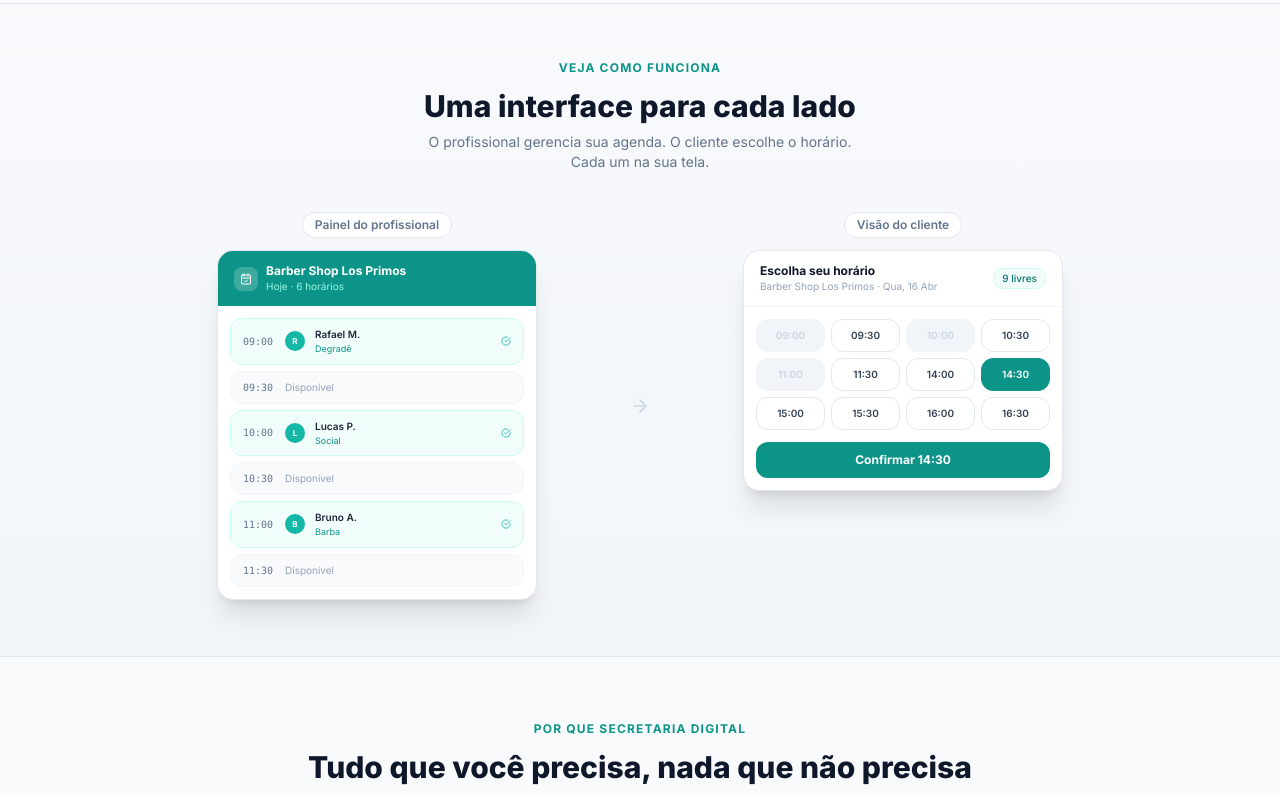
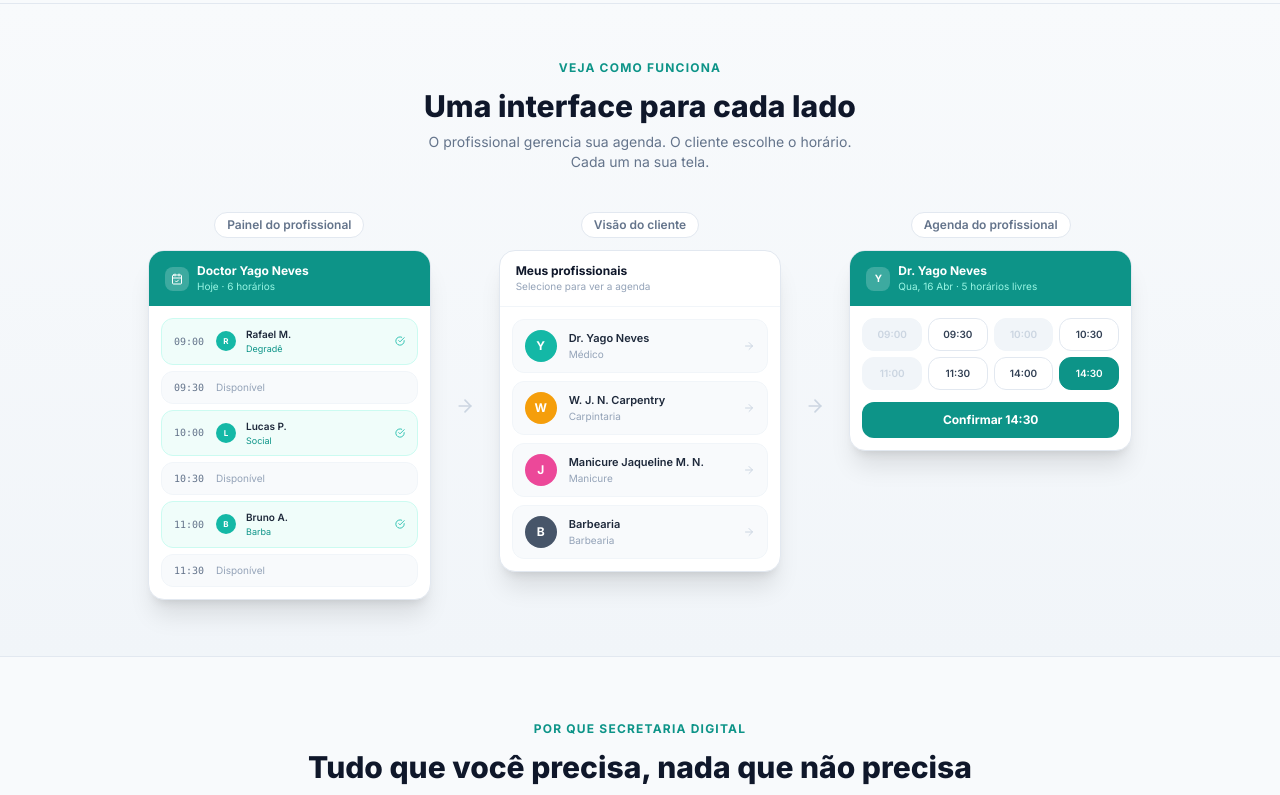
Before and after one commit to yagonvsdigital/agenda-facil, a React (Vite) app in the folder corteja/: page / in a window 1280 px wide. Shown: the part 670-1465 px from the top of the page. Built offline with nearby package versions, Linux system fonts and the light colour scheme; no server answers.

Commit message:
feat: update landing mockups with real examples

```diff
--- a/corteja/src/pages/public/Landing.tsx
+++ b/corteja/src/pages/public/Landing.tsx
@@ -21,7 +21,7 @@ function BarberMockup() {
           <CalendarCheck size={12} className="text-white" />
         </div>
         <div>
-          <p className="text-white text-xs font-bold">Barber Shop Los Primos</p>
+          <p className="text-white text-xs font-bold">Doctor Yago Neves</p>
           <p className="text-teal-200 text-[10px]">Hoje · 6 horários</p>
         </div>
       </div>
@@ -51,33 +51,57 @@ function BarberMockup() {
 }
 
 function ClientMockup() {
-  const slots = ['09:00','09:30','10:00','10:30','11:00','11:30','14:00','14:30','15:00','15:30','16:00','16:30']
+  const professionals = [
+    { name: 'Dr. Yago Neves', type: 'Médico', color: 'bg-teal-500', initial: 'Y' },
+    { name: 'W. J. N. Carpentry', type: 'Carpintaria', color: 'bg-amber-500', initial: 'W' },
+    { name: 'Manicure Jaqueline M. N.', type: 'Manicure', color: 'bg-pink-500', initial: 'J' },
+    { name: 'Barbearia', type: 'Barbearia', color: 'bg-slate-600', initial: 'B' },
+  ]
+  return (
+    <div className="bg-white rounded-2xl border border-slate-200 shadow-xl overflow-hidden w-full max-w-xs">
+      <div className="px-4 py-3 border-b border-slate-100">
+        <p className="text-slate-900 text-xs font-bold">Meus profissionais</p>
+        <p className="text-slate-400 text-[10px]">Selecione para ver a agenda</p>
+      </div>
+      <div className="p-3 flex flex-col gap-2">
+        {professionals.map((p) => (
+          <div key={p.name} className="flex items-center gap-3 bg-slate-50 border border-slate-100 rounded-xl px-3 py-2.5 hover:border-teal-200 cursor-pointer transition-colors">
+            <div className={`w-8 h-8 ${p.color} rounded-full flex items-center justify-center shrink-0`}>
+              <span className="text-white text-xs font-bold">{p.initial}</span>
+            </div>
+            <div className="min-w-0">
+              <p className="text-[11px] font-semibold text-slate-800 truncate">{p.name}</p>
+              <p className="text-[10px] text-slate-400">{p.type}</p>
+            </div>
+            <ArrowRight size={12} className="text-slate-300 shrink-0 ml-auto" />
+          </div>
+        ))}
+      </div>
+    </div>
+  )
+}
+
+function AgendaMockup() {
+  const slots = ['09:00','09:30','10:00','10:30','11:00','11:30','14:00','14:30']
   const booked = ['09:00','10:00','11:00']
   const mine = '14:30'
   return (
     <div className="bg-white rounded-2xl border border-slate-200 shadow-xl overflow-hidden w-full max-w-xs">
-      <div className="px-4 py-3 border-b border-slate-100 flex items-center justify-between">
+      <div className="bg-teal-600 px-4 py-3 flex items-center gap-2">
+        <div className="w-6 h-6 bg-white/20 rounded-lg flex items-center justify-center">
+          <span className="text-white text-[10px] font-bold">Y</span>
+        </div>
         <div>
-          <p className="text-slate-900 text-xs font-bold">Escolha seu horário</p>
-          <p className="text-slate-400 text-[10px]">Barber Shop Los Primos · Qua, 16 Abr</p>
+          <p className="text-white text-xs font-bold">Dr. Yago Neves</p>
+          <p className="text-teal-200 text-[10px]">Qua, 16 Abr · 5 horários livres</p>
         </div>
-        <span className="text-[10px] bg-teal-50 text-teal-700 border border-teal-100 px-2 py-0.5 rounded-full font-medium">9 livres</span>
       </div>
       <div className="p-3 grid grid-cols-4 gap-1.5">
         {slots.map((s) => {
           const isBooked = booked.includes(s)
           const isMine = s === mine
           return (
-            <div
-              key={s}
-              className={`rounded-xl py-2 text-center text-[10px] font-semibold border ${
-                isMine
-                  ? 'bg-teal-600 text-white border-teal-600'
-                  : isBooked
-                    ? 'bg-slate-100 text-slate-300 border-slate-100'
-                    : 'bg-white text-slate-700 border-slate-200'
-              }`}
-            >
+            <div key={s} className={`rounded-xl py-2 text-center text-[10px] font-semibold border ${isMine ? 'bg-teal-600 text-white border-teal-600' : isBooked ? 'bg-slate-100 text-slate-300 border-slate-100' : 'bg-white text-slate-700 border-slate-200'}`}>
               {s}
             </div>
           )
@@ -236,6 +260,15 @@ export default function Landing() {
               </span>
               <ClientMockup />
             </div>
+            <div className="hidden sm:flex items-center self-center text-slate-300">
+              <ArrowRight size={20} />
+            </div>
+            <div className="flex flex-col items-center gap-3 flex-1 max-w-xs mx-auto">
+              <span className="text-xs font-semibold text-slate-500 bg-white border border-slate-200 px-3 py-1 rounded-full">
+                Agenda do profissional
+              </span>
+              <AgendaMockup />
+            </div>
           </div>
         </div>
       </section>
```
